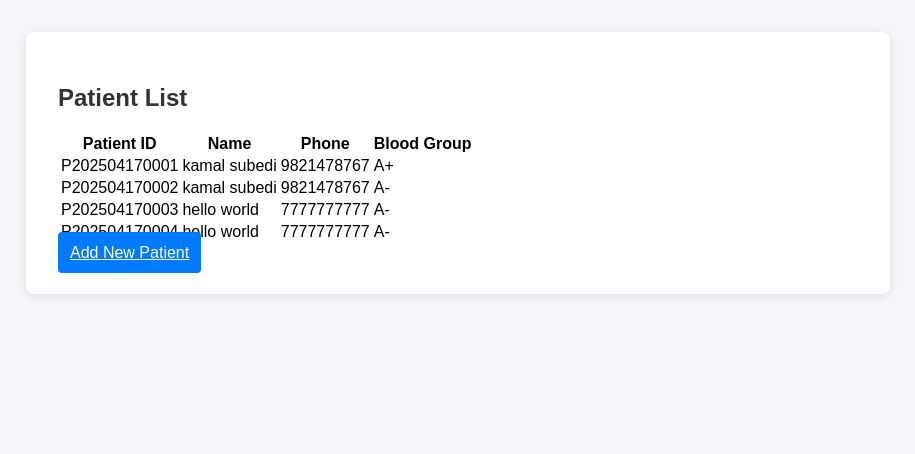
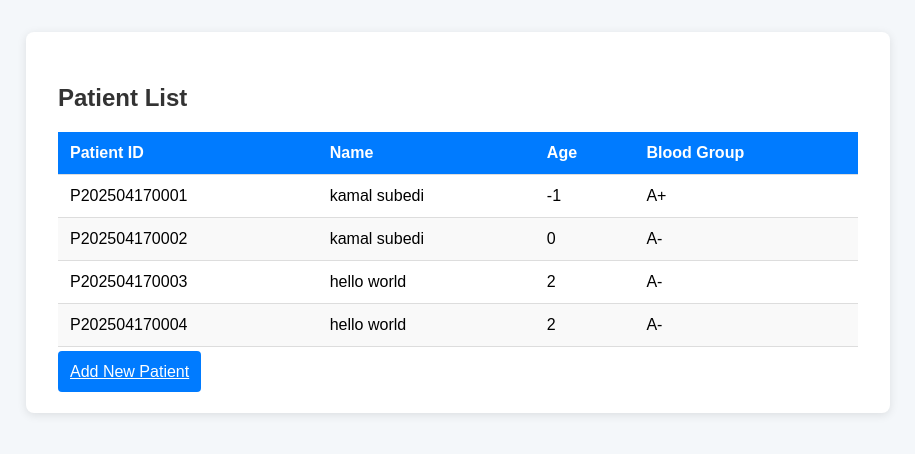
Before and after one commit to kamalsubedi167/Hospital-management-system, a Django app: page /patients/ in a window 1280 px wide. Shown: the part 130-584 px from the top of the page, without its empty margins (182-1097 px from the left). Run offline with Django 5.2, Linux system fonts and the light colour scheme; a user stored in the database is signed in; data comes from the database, SQL or seed files in the repository; both versions use the stored data as it was after the commit.

Commit message:
Fixed template error in patient list by adding age property

```diff
--- a/core/models.py
+++ b/core/models.py
@@ -1,5 +1,6 @@
 from django.db import models
 from django.utils import timezone
+from datetime import date
 
 class Patient(models.Model):
     # Basic Information
@@ -73,5 +74,10 @@ class Patient(models.Model):
             self.patient_id = f'P{timezone.now().strftime("%Y%m%d")}{Patient.objects.count() + 1:04d}'
         super().save(*args, **kwargs)
 
+    @property
+    def age(self):
+        today = date.today()
+        return today.year - self.date_of_birth.year - ((today.month, today.day) < (self.date_of_birth.month, self.date_of_birth.day))
+
     def __str__(self):
         return f"{self.first_name} {self.last_name}"
--- a/static/css/style.css
+++ b/static/css/style.css
@@ -90,3 +90,28 @@ h2, h3 {
 .btn-secondary:hover {
     background-color: #5a6268;
 }
+
+.patient-table {
+    width: 100%;
+    border-collapse: collapse;
+    margin-bottom: 1rem;
+}
+
+.patient-table th, .patient-table td {
+    padding: 0.75rem;
+    text-align: left;
+    border-bottom: 1px solid #ddd;
+}
+
+.patient-table th {
+    background-color: #007bff;
+    color: white;
+}
+
+.patient-table tr:nth-child(even) {
+    background-color: #f9f9f9;
+}
+
+.patient-table tr:hover {
+    background-color: #f1f1f1;
+}
--- a/templates/patient_list.html
+++ b/templates/patient_list.html
@@ -5,12 +5,12 @@
     <div class="form-container">
         <h2>Patient List</h2>
         {% if patients %}
-            <table>
+            <table class="patient-table">
                 <thead>
                     <tr>
                         <th>Patient ID</th>
                         <th>Name</th>
-                        <th>Phone</th>
+                        <th>Age</th>
                         <th>Blood Group</th>
                     </tr>
                 </thead>
@@ -19,7 +19,7 @@
                         <tr>
                             <td>{{ patient.patient_id }}</td>
                             <td>{{ patient.first_name }} {{ patient.last_name }}</td>
-                            <td>{{ patient.primary_phone }}</td>
+                            <td>{{ patient.age }}</td>
                             <td>{{ patient.blood_group }}</td>
                         </tr>
                     {% endfor %}
```
Also changed, not shown: db.sqlite3.
